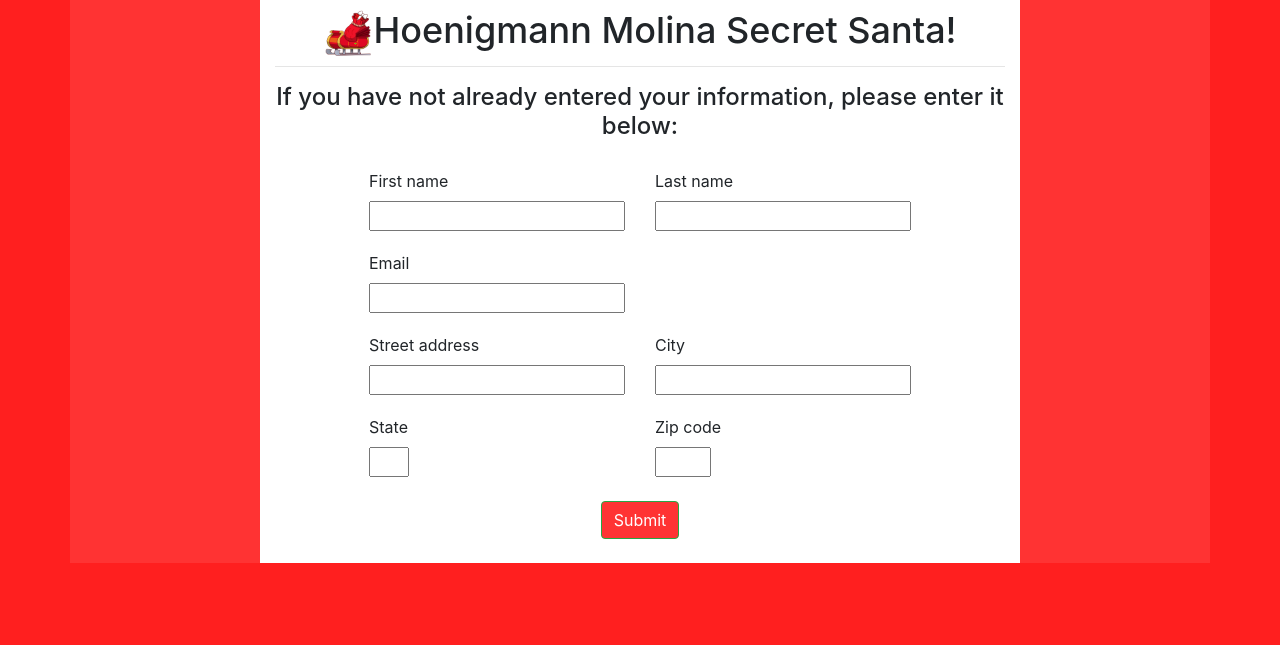
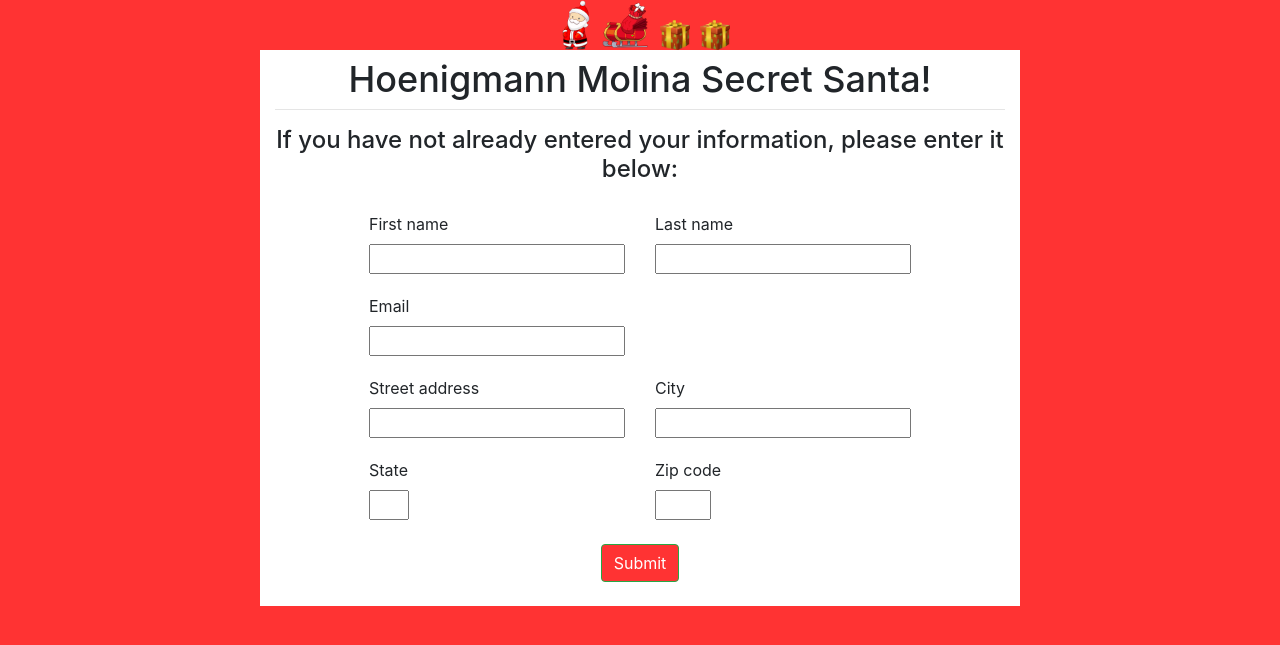
Before and after one commit to JAHoenigmann/SecretSanta, a Django app: page / in a window 1280 px wide. Shown: the top 645 px of the page. Run offline with Django 3.2, Linux system fonts and the light colour scheme; some libraries are stand-ins or nearby versions.

Commit message:
added santa claus and christmas presents, formated both

```diff
--- a/secretsanta/api/templates/api/base.html
+++ b/secretsanta/api/templates/api/base.html
@@ -9,14 +9,24 @@
       .asteriskField {
         display: none;
       }
+      .image {
+        width: 100%;
+        height: auto;
+      }
     </style>
   </head>
-  <body style="background-color:#FF1F1F;">
+  <body style="background-color:#FF3333;">
     <div class="container" style="background-color:#FFFFFF;">
       <div class="row justify-content-center" style="background-color:#FF3333;">
+        <div class="row col-8 justify-content-center">
+          {% load static %}
+          <img src="{% static "api/SantaClaus.png" %}" alt="Santas Claus" width="50" height="50">
+          <img src="{% static "api/Santas-Sleigh.png" %}" alt="Santas Sleigh" width="50" height="50">
+          <img src="{% static "api/ChristmasPresent.png" %}" alt="ChristmasPresent" width="30" height="30" style="float: left; margin: 20px 10px 0px 10px;">
+          <img src="{% static "api/ChristmasPresent.png" %}" alt="ChristmasPresent" width="30" height="30" style="float: left; margin: 20px 0px 0px 0px;">
+        </div>
         <div class="col-8" style="background-color:#FFFFFF;">
-          {% load static %}
-          <h2 class="mt-2" align="center" style="font-size:2.25em"><img src="{% static "api/Santas-Sleigh.png" %}" alt="Santas Sleigh" width="50" height="50">Hoenigmann Molina Secret Santa!</h2>
+          <h2 class="mt-2" align="center" style="font-size:2.25em">Hoenigmann Molina Secret Santa!</h2>
           <hr class="mt-0">
 
           {% block message %}
```
Also changed, not shown: secretsanta/api/static/api/ChristmasPresent.png (added), secretsanta/api/static/api/SantaClaus.png (added).
